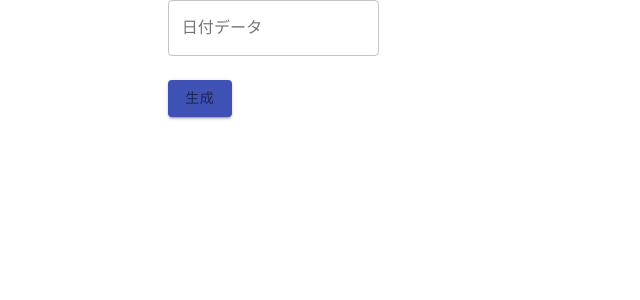
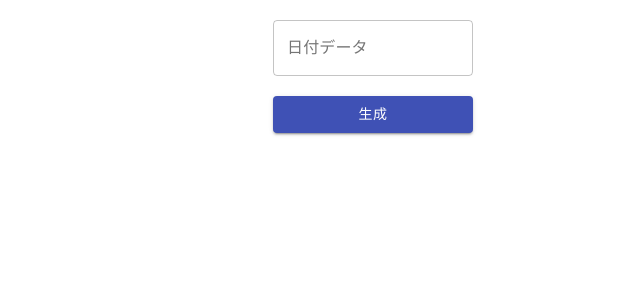
Before and after one commit to kubotama/gendd, a React (Create React App) app: page / in a window 1280 px wide. Shown: the top 300 px of the page, without its empty margins (267-907 px from the left). Built offline with nearby package versions, Linux system fonts and the light colour scheme.

Commit message:
feat(Gendd.app): 配置とサイズを修正する
テキストボックスの上を空ける。テキストボックスとボタンを画面の中央に配置する。

re #25

```diff
--- a/src/GenddApp.tsx
+++ b/src/GenddApp.tsx
@@ -1,21 +1,24 @@
 import React, { useState } from "react";
 import { Button, TextField } from "@material-ui/core";
 import { makeStyles, createStyles, Theme } from "@material-ui/core/styles";
-import Grid from "@material-ui/core/Grid";
 import "./GenddApp.css";
 
 const useStyles = makeStyles((theme: Theme) =>
   createStyles({
-    root: {
-      flexGrow: 1,
-    },
+    // root: {},
     text: {
-      textAlign: "center",
-      color: theme.palette.text.secondary,
+      display: "block",
+      marginLeft: "auto",
+      marginRight: "auto",
+      marginTop: "20px",
+      width: "200px",
     },
     button: {
-      textAlign: "center",
-      color: theme.palette.text.secondary,
+      display: "block",
+      marginLeft: "auto",
+      marginRight: "auto",
+      marginTop: "20px",
+      width: "200px",
     },
   })
 );
@@ -78,10 +81,7 @@ export default function GenddApp() {
   }
 
   return (
-    <div className={classes.root}>
-      <Grid container spacing={3}>
-        <Grid item xs={4}></Grid>
-        <Grid item xs={4}>
+    <div>
       <TextField
         id="gendd-text"
         className={classes.text}
@@ -89,14 +89,7 @@ export default function GenddApp() {
         value={dateString}
         inputRef={textGendd}
         variant="outlined"
-            InputProps={{
-              readOnly: true,
-            }}
       />
-        </Grid>
-        <Grid item xs={4}></Grid>
-        <Grid item xs={4}></Grid>
-        <Grid item xs={4}>
       <Button
         className={classes.button}
         variant="contained"
@@ -105,9 +98,6 @@ export default function GenddApp() {
       >
         生成
       </Button>
-        </Grid>
-        <Grid item xs={4}></Grid>
-      </Grid>
     </div>
   );
 }
```
Lines whose indentation alone changed are shown as unchanged.
